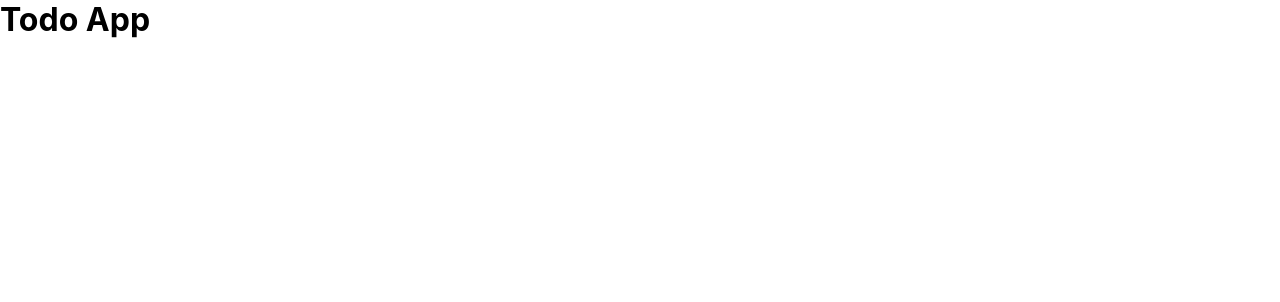
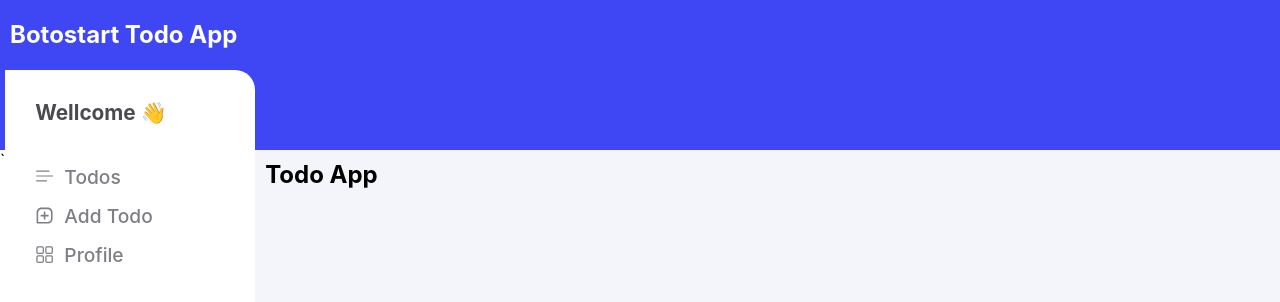
Before and after one commit to hamedkh23/Todo-App, a Next.js app: page / in a window 1280 px wide. Shown: the top 302 px of the page. Built offline with nearby package versions, Linux system fonts and the light colour scheme.

Commit message:
add a layout

```diff
--- /dev/null
+++ b/components/layout/Layout.js
@@ -0,0 +1,38 @@
+import Link from "next/link";
+import { VscListSelection } from "react-icons/vsc";
+import { BiMessageSquareAdd } from "react-icons/bi";
+import { RxDashboard } from "react-icons/rx";
+import { FiLogOut } from "react-icons/fi";
+
+function Layout({ children }) {
+  return (
+    <div className="container">
+      <header>
+        <p>Botostart Todo App</p>
+      </header>
+      <div className="container--main">
+        `
+        <aside>
+          <p>Wellcome 👋</p>
+          <ul>
+            <li>
+              <VscListSelection />
+              <Link href="/">Todos</Link>
+            </li>
+            <li>
+              <BiMessageSquareAdd />
+              <Link href="/add-todo">Add Todo</Link>
+            </li>
+            <li>
+              <RxDashboard />
+              <Link href="/profile">Profile</Link>
+            </li>
+          </ul>
+        </aside>
+        <section>{children}</section>
+      </div>
+    </div>
+  );
+}
+
+export default Layout;
--- a/package.json
+++ b/package.json
@@ -9,6 +9,7 @@
     "lint": "next lint"
   },
   "dependencies": {
+    "mongoose": "^7.2.2",
     "next": "13.4.4",
     "react": "18.2.0",
     "react-dom": "18.2.0",
--- a/pages/_app.js
+++ b/pages/_app.js
@@ -1,5 +1,11 @@
 import "@/styles/globals.css";
 
+import Layout from "@/components/layout/Layout";
+
 export default function App({ Component, pageProps }) {
-  return <Component {...pageProps} />;
+  return (
+    <Layout>
+      <Component {...pageProps} />
+    </Layout>
+  );
 }
```
Also changed, not shown: 1 other file (tests, documents, lock files or other folders).
